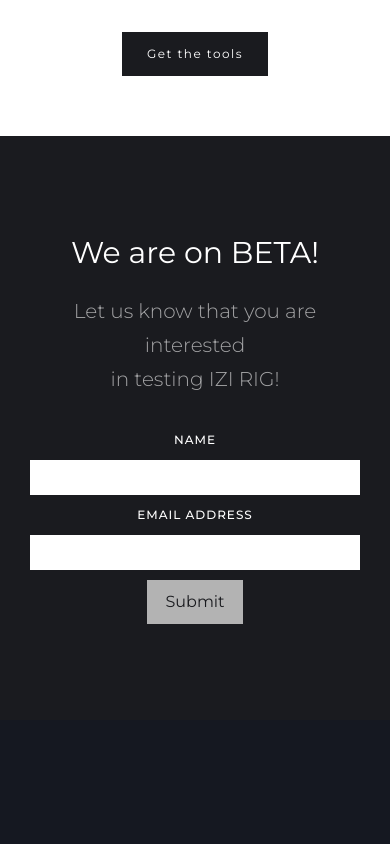
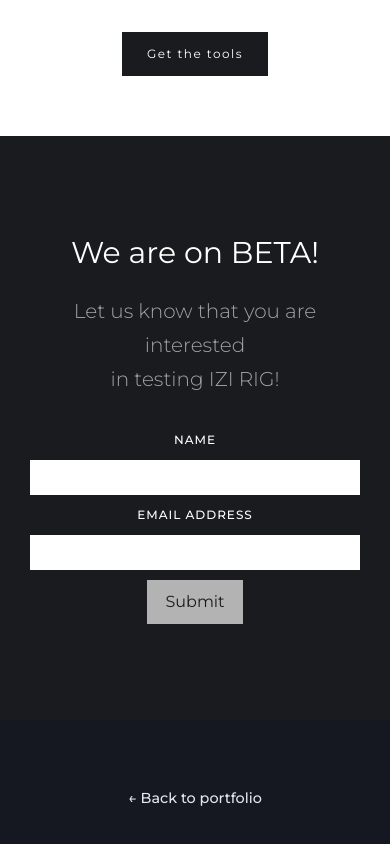
Before and after one commit to BetoxPrograming/online-portfolio, a React (Vite) app: page /izirig in a window 390 px wide. Shown: the part 4626-5470 px from the top of the page. Before the commit the page ends 5346 px from the top, so only its background shows below. Built offline with nearby package versions, Linux system fonts and the light colour scheme.

Commit message:
✨ feat(izirig): return to portfolio with project modal open

```diff
--- a/src/app/components/Background.tsx
+++ b/src/app/components/Background.tsx
@@ -95,7 +95,10 @@
                             tags,
                             links,
                         }: ExperienceItemProps) {
-    const [isOpen, setIsOpen] = useState(false);
+    const [isOpen, setIsOpen] = useState(() => {
+        const params = new URLSearchParams(window.location.search);
+        return params.get("openProject") === "izirig" && role.includes("IziRig");
+    });
 
     return (
         <>
--- a/src/pages/projects/izirig_suite/IziRig.css
+++ b/src/pages/projects/izirig_suite/IziRig.css
@@ -410,4 +410,10 @@
     .izirig-media-block iframe {
         height: 260px;
     }
+
+    .izirig-footer {
+        padding: 48px 24px;
+        text-align: center;
+    }
+
 }
--- a/src/pages/projects/izirig_suite/IziRigPage.tsx
+++ b/src/pages/projects/izirig_suite/IziRigPage.tsx
@@ -8,7 +8,7 @@
                 <h1>{izirigNotice.title}</h1>
                 <p>{izirigNotice.body}</p>
 
-                <a className="izirig-back-button" href="/">
+                <a className="izirig-back-button" href="/?openProject=izirig#experience">
                     ← Back to portfolio
                 </a>
             </section>
@@ -160,6 +160,13 @@
                     </form>
                 </section>
             </div>
+
+            <footer className="izirig-footer">
+                <a className="izirig-back-button" href="/?openProject=izirig#experience">
+                    ← Back to portfolio
+                </a>
+            </footer>
+
         </main>
     );
 }
```
